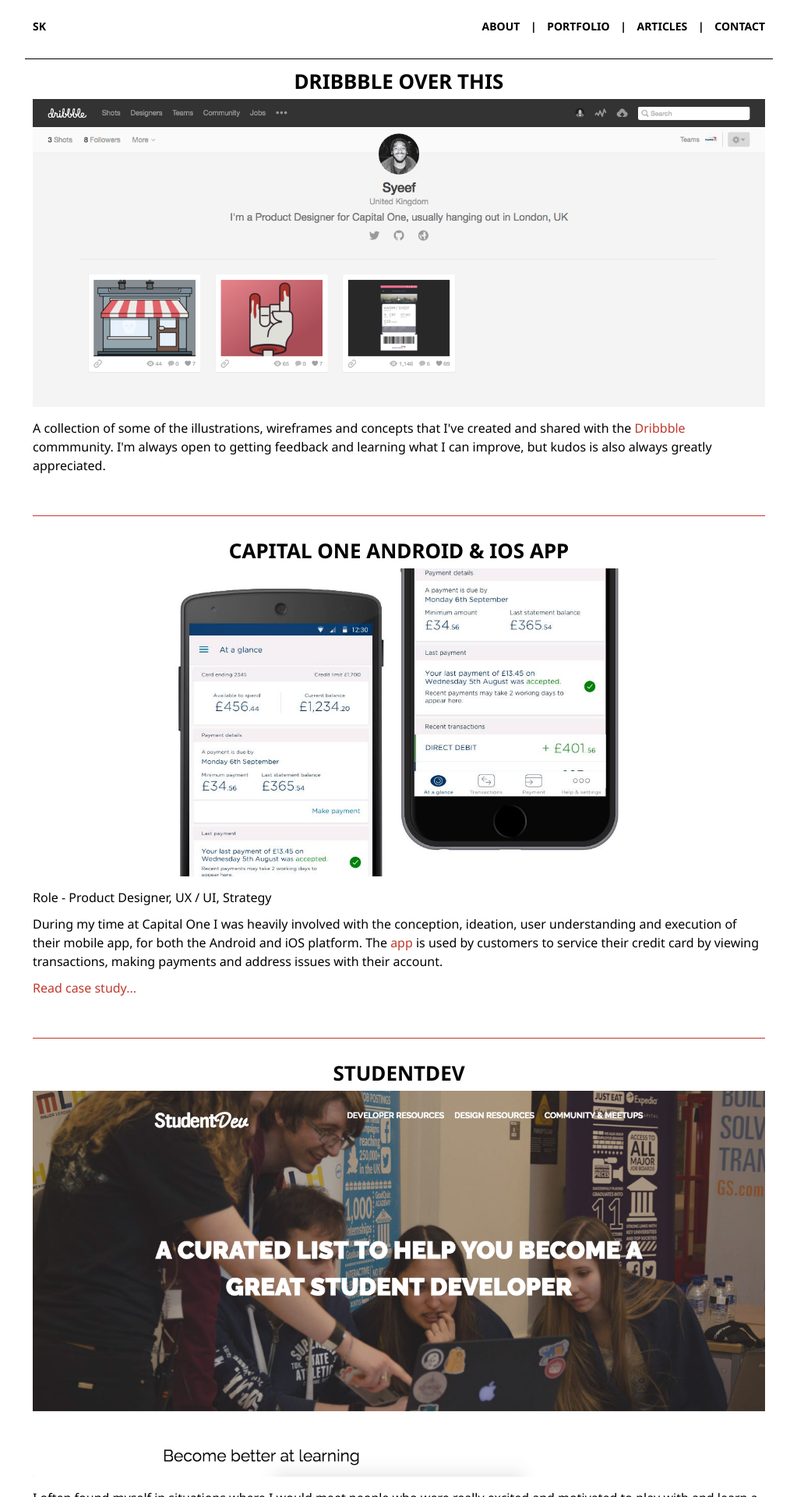
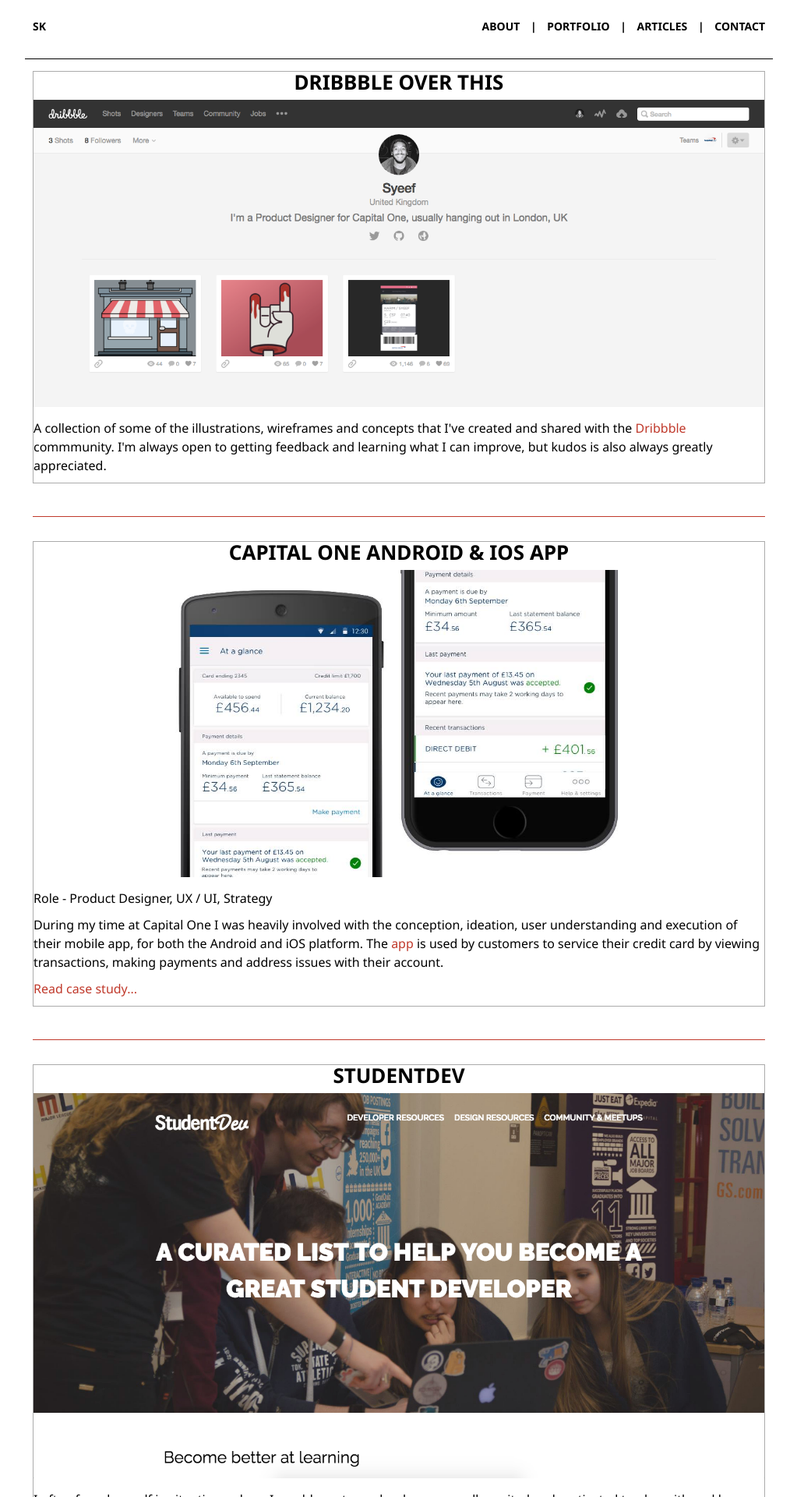
Before and after one commit to syeef/syeefkarim-2016-v0, a Jekyll site: the page built from portfolio/index.md, in a window 1280 px wide. Shown: the top 1920 px of the page at 78% size, without its empty margins (128-1151 px from the left). Built offline with Jekyll 4.4.1, drawn with Linux system fonts in a browser that asks for light colours; nearby versions of some CDN libraries.

Commit message:
add border

```diff
--- a/stylesheets/layout.css
+++ b/stylesheets/layout.css
@@ -81,6 +81,10 @@ ul#portfolio_navigation a,
 
 /* #Page Styles
 ================================================== */
+#portfolio-wrapper {
+	border: 1px #ababab solid;
+}
+
 #article-wrapper, #portfolio-wrapper {
 	margin: 10px 0 0 0;
 	height: 100%;
```
